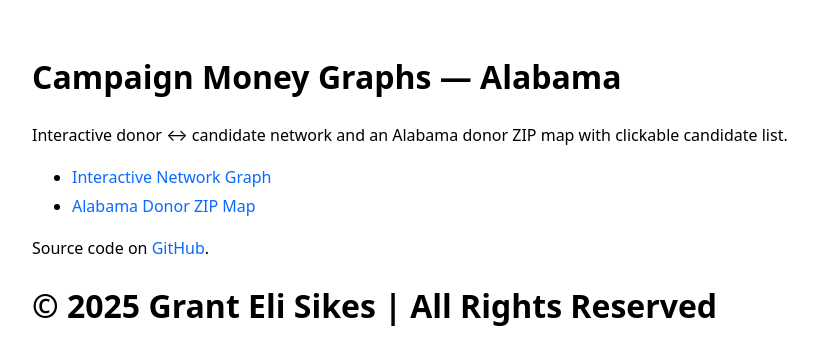
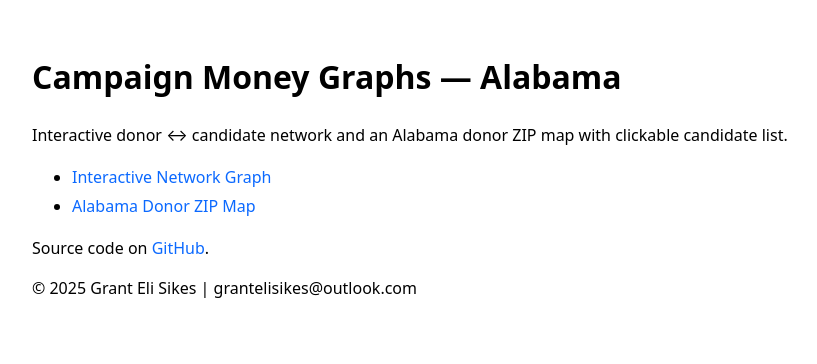
Before and after one commit to GrantSikes/campaign-money-graphs, a plain HTML site: page docs/index.html in a window 1280 px wide. Shown: the whole page, without its empty margins (0-817 px from the left). Drawn offline with Linux system fonts and the light colour scheme.

Commit message:
Update index.html

```diff
--- a/docs/index.html
+++ b/docs/index.html
@@ -16,5 +16,5 @@
   <li><a href="donor_map_AL.html" target="_blank">Alabama Donor ZIP Map</a></li>
 </ul>
 <p>Source code on <a href="https://github.com/grantsikes/campaign-money-graphs" target="_blank">GitHub</a>.</p>
-  <h1>© 2025 Grant Eli Sikes | All Rights Reserved</h1>
+  <p>© 2025 Grant Eli Sikes | grantelisikes@outlook.com</p>
 </html>
```
